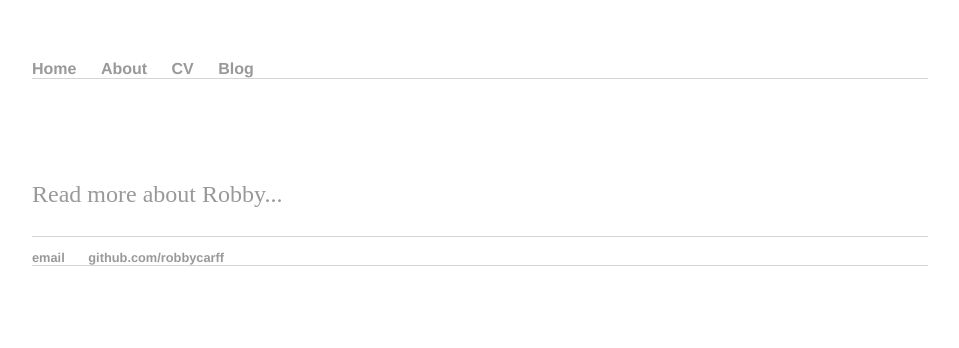
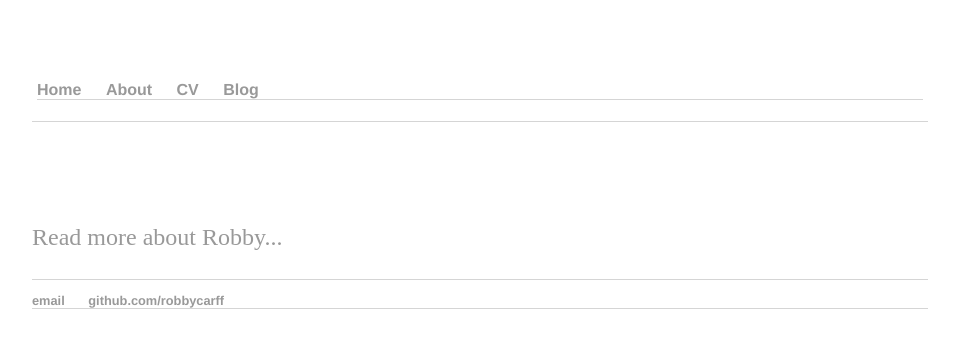
Before and after one commit to robbycarff/robbycarff.github.io, a Jekyll site: the page built from index.html, in a window 1280 px wide. Shown: the top 348 px of the page, without its empty margins (160-1119 px from the left). Built offline with Jekyll 4.4.1, drawn with Linux system fonts in a browser that asks for light colours.

Commit message:
Update main.css

```diff
--- a/css/main.css
+++ b/css/main.css
@@ -1,6 +1,11 @@
 body {
     margin: 60px auto;
     width: 70%;
+}
+nav {
+   padding: 5px;
+   border-bottom: 1px solid #d5d5d5;
+
 }
 nav ul, footer ul {
     font-family:'Helvetica', 'Arial', 'Sans-Serif';
```
